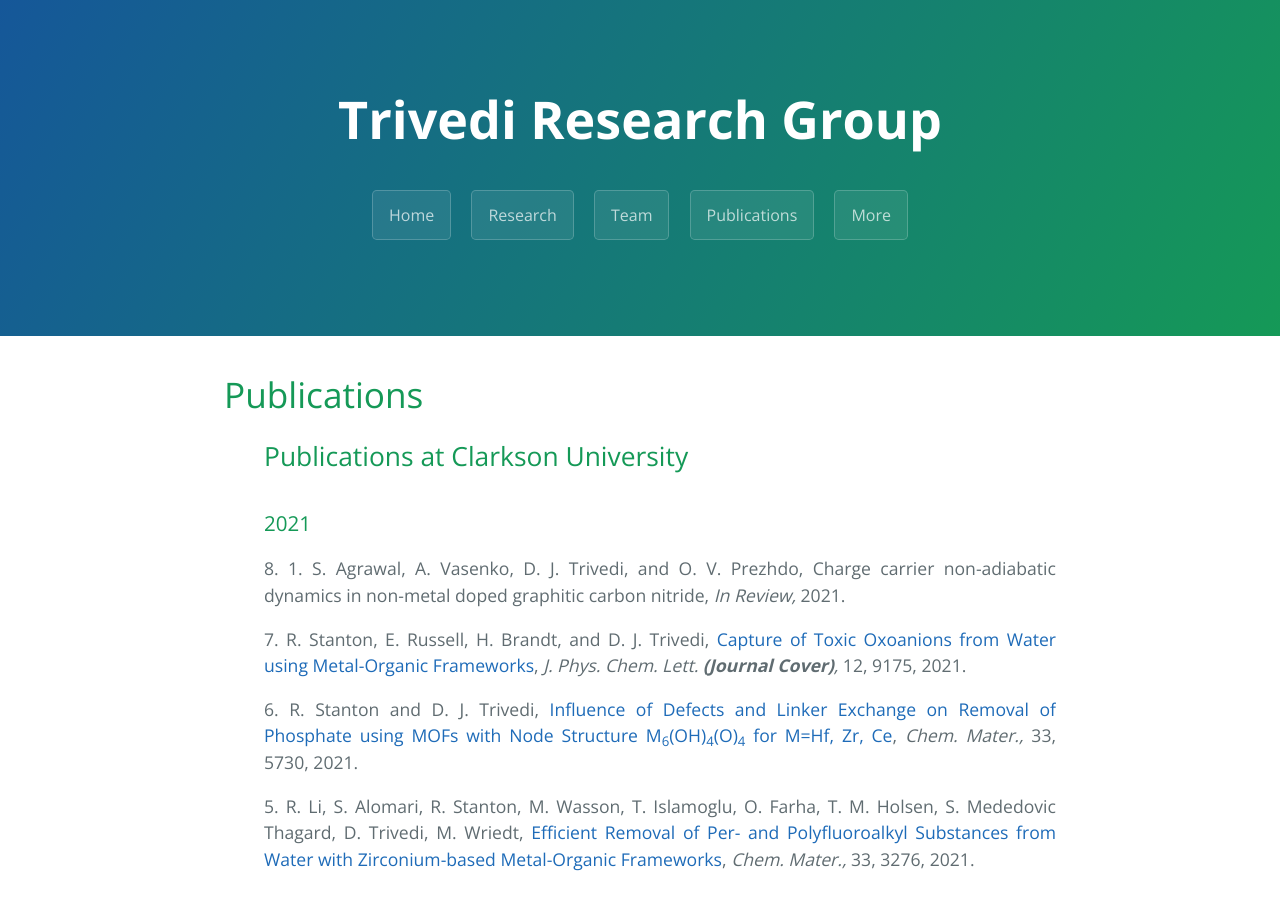
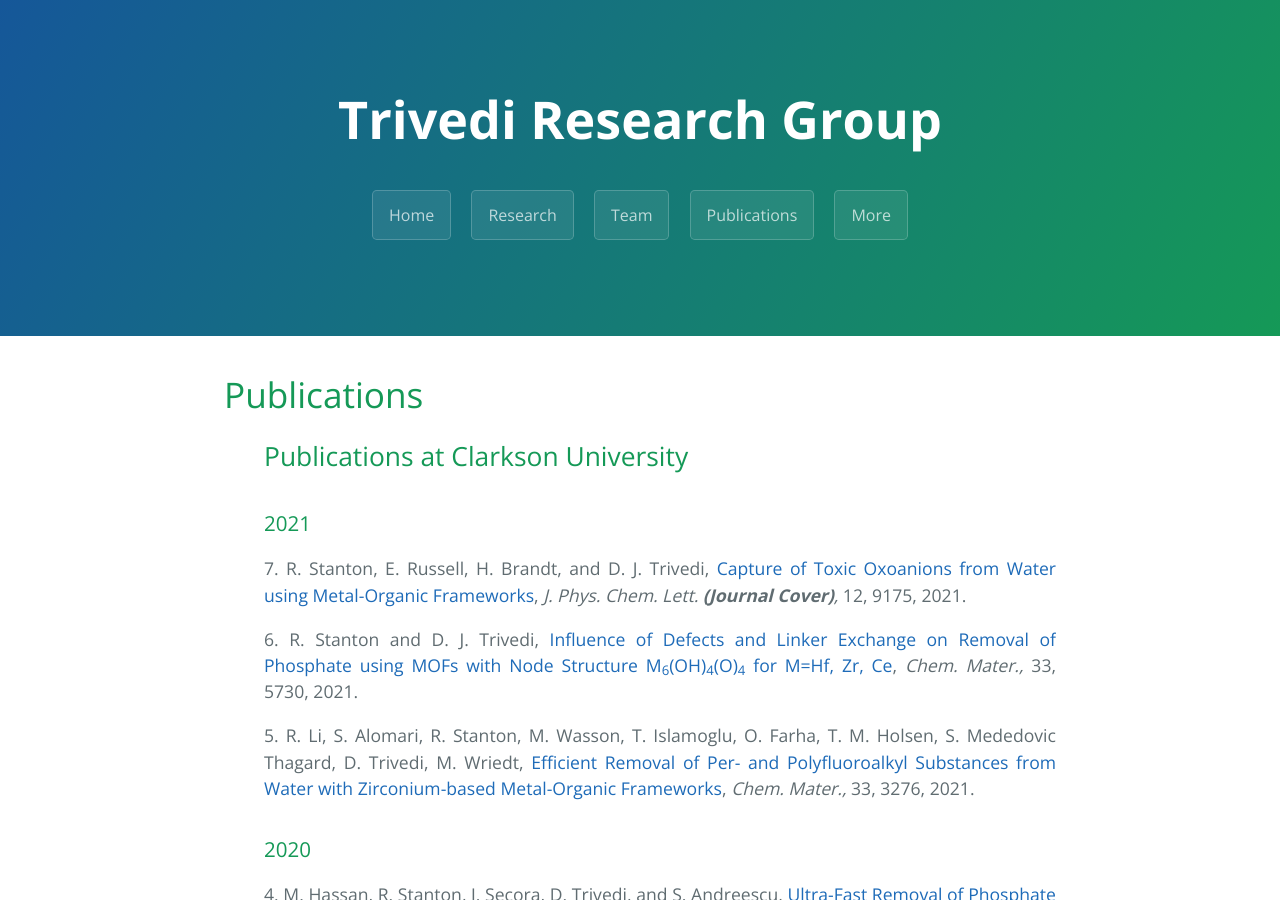
Before and after one commit to dharatrivedi/dharatrivedi.github.io, a Jekyll site: the page built from publication.html, in a window 1280 px wide and 900 px high. Built offline with Jekyll 4.4.1, drawn with Linux system fonts in a browser that asks for light colours.

Commit message:
Update publication.html

```diff
--- a/publication.html
+++ b/publication.html
@@ -8,8 +8,6 @@ title: {{ site.name }}
   <ul class="clearfix" style="text-align:justify">
     <h2>Publications at Clarkson University</h2>
     <h3>2021</h3>
-      8. 1.	S. Agrawal, A. Vasenko, D. J. Trivedi, and O. V. Prezhdo, Charge carrier non-adiabatic dynamics in non-metal doped graphitic carbon nitride, <i> In Review,</i> 2021.<br />
-      <p> </p>
       7. R. Stanton, E. Russell, H. Brandt, and D. J. Trivedi, <a href="https://doi.org/10.1021/acs.jpclett.1c02550">Capture of Toxic Oxoanions from Water using Metal-Organic Frameworks</a>, <i> J. Phys. Chem. Lett.<b> (Journal Cover)</b>,</i> 12, 9175, 2021.<br />
       <p> </p>
       6. R. Stanton and D. J. Trivedi, <a href="https://doi.org/10.1021/acs.chemmater.1c01521"> Influence of Defects and Linker Exchange on Removal of Phosphate using MOFs with Node Structure M<sub>6</sub>(OH)<sub>4</sub>(O)<sub>4</sub> for M=Hf, Zr, Ce</a>, <i> Chem. Mater.,</i> 33, 5730, 2021.<br />
```
